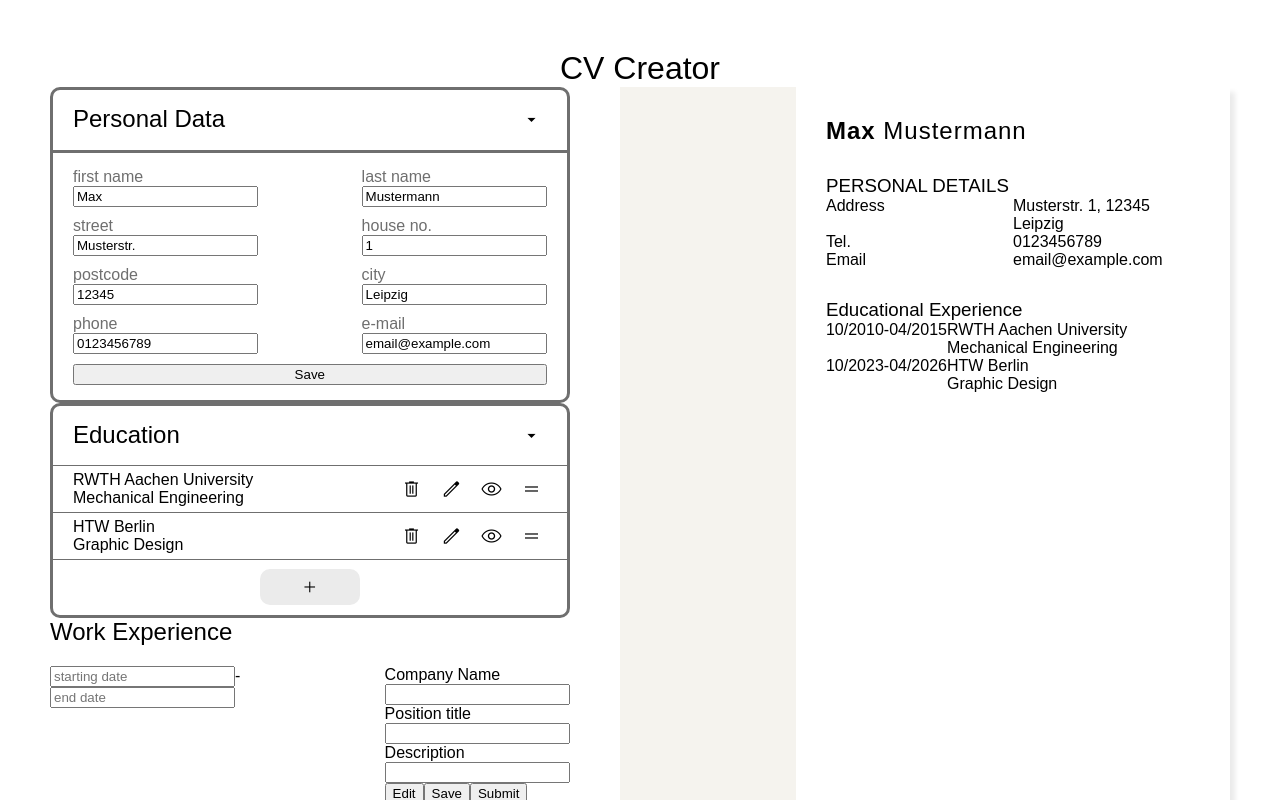
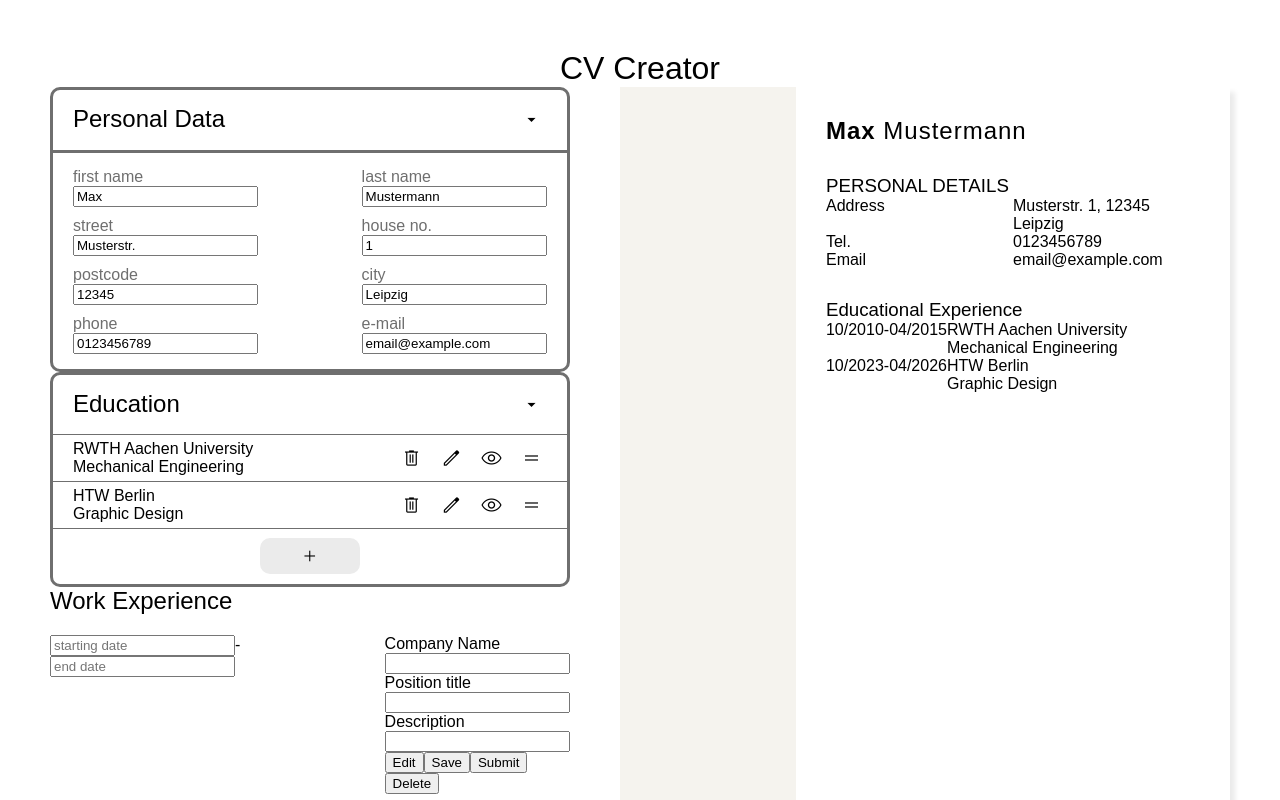
Before and after one commit to tln12/cv-project, a React (Vite) app: page / in a window 1280 px wide. Shown: the top 800 px of the page. Built offline with nearby package versions, Linux system fonts and the light colour scheme; a web font is replaced by a local one.

Commit message:
remove save and edit functionality (personal data)

```diff
--- a/src/App.jsx
+++ b/src/App.jsx
@@ -53,33 +53,6 @@ function App() {
     });
 
     setPersonalData({...personalData, [property]: e.target.value});
-  }
-
-  function handleSubmit(e) {
-    e.preventDefault();
-    const editBtn = document.getElementById('edit');
-    const saveBtn = document.getElementById('save');
-    const inputs = document.querySelectorAll('.pd-entry input');
-    // disable input fields
-    for(const input of inputs) {
-        input.setAttribute('disabled', true);
-    }
-    // show edit button and hide save button
-    editBtn.removeAttribute('hidden');
-    saveBtn.setAttribute('hidden', true);
-  }
-
-  function handleEdit() {
-    const editBtn = document.getElementById('edit');
-    const saveBtn = document.getElementById('save');
-    const inputs = document.querySelectorAll('.pd-entry input');
-    // enable input fields
-    for(const input of inputs) {
-        input.removeAttribute('disabled');
-    }
-    // hide edit button and show save button
-    editBtn.setAttribute('hidden', true);
-    saveBtn.removeAttribute('hidden');
   }
 
   /**************************
@@ -192,8 +165,6 @@ function App() {
           <PDataControl
             personalData={personalData}
             handleChange={e => handleChange(e)}
-            handleSubmit={e => handleSubmit(e)}
-            handleEdit={() => handleEdit()}
           />
           <EExperienceControl
             education={education}
--- a/src/components/personal-data/PDataControl.jsx
+++ b/src/components/personal-data/PDataControl.jsx
@@ -1,8 +1,8 @@
 import './PData.css';
 
-function PDataForm({ personalData, handleChange, handleEdit, handleSubmit }) {
+function PDataForm({ personalData, handleChange }) {
     return(
-    <form id='pd-c-form' onSubmit={handleSubmit}>
+    <form id='pd-c-form'>
         <div id="pd-c-full-name">
             <label htmlFor='first-name'>
                 <span>first name</span>
@@ -43,13 +43,11 @@ function PDataForm({ personalData, handleChange, handleEdit, handleSubmit }) {
                 <input id='email' onChange={handleChange} value={personalData.email}></input>
             </label>
         </div>
-        <button id='edit' type="button" onClick={handleEdit} hidden>Edit</button>
-        <button id="save" type='submit'>Save</button>
     </form>
     );
 }
 
-export default function PDataControl({ personalData, handleChange, handleEdit, handleSubmit }) {
+export default function PDataControl({ personalData, handleChange }) {
     return(
         <section id='pd-control'>
             <h2 className="section-title">
@@ -59,8 +57,6 @@ export default function PDataControl({ personalData, handleChange, handleEdit, h
             <PDataForm
                 personalData={personalData}
                 handleChange={handleChange}
-                handleEdit={handleEdit}
-                handleSubmit={handleSubmit}
             />
         </section>
     );
```
